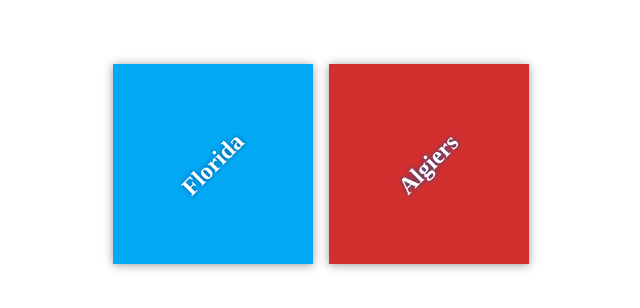
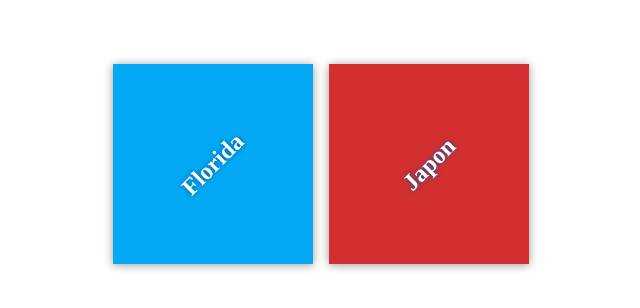
Before and after one commit to BOUGUERAA/yaz1, a plain HTML site: page index.html in a window 1280 px wide. Shown: the part 236-544 px from the top of the page, 319-959 px from the left. Drawn offline with Linux system fonts and the light colour scheme; files that its build step writes are made by us from their sources.

Commit message:
Changes HTML

```diff
--- a/index.html
+++ b/index.html
@@ -15,7 +15,7 @@
 </div>
 
 <div class="destination" id="paris">
-<h2>Algiers</h2>
+<h2>Japon</h2>
 </div>
 </div>
 </div>
```
